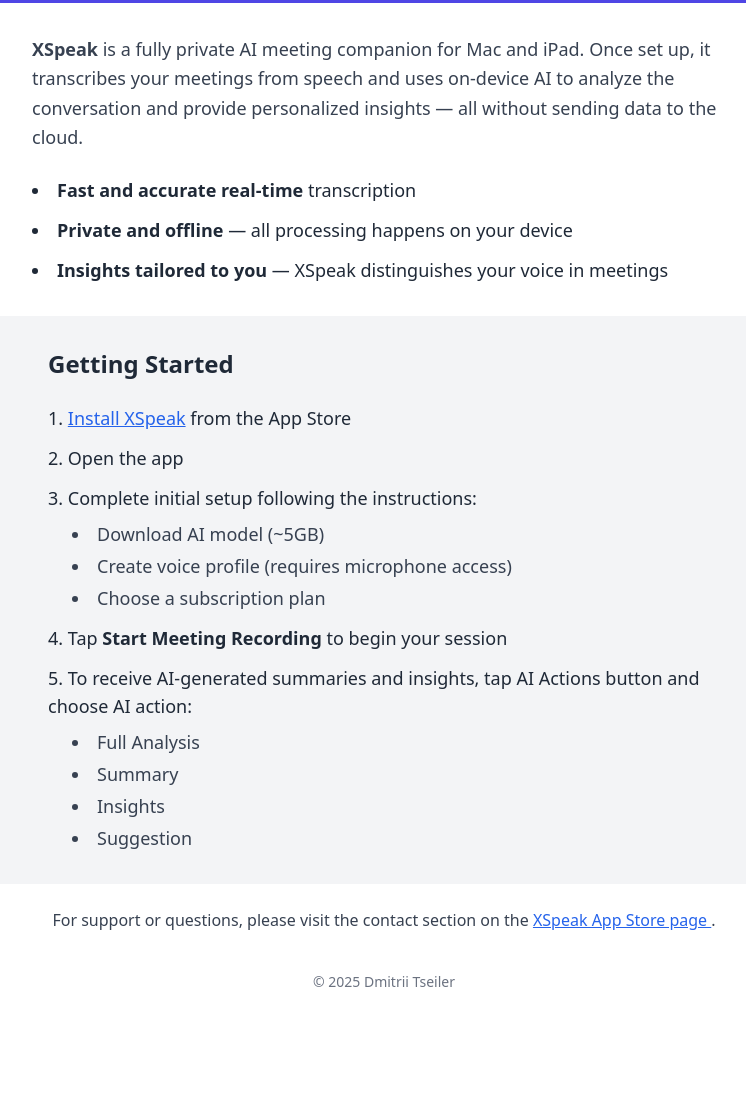
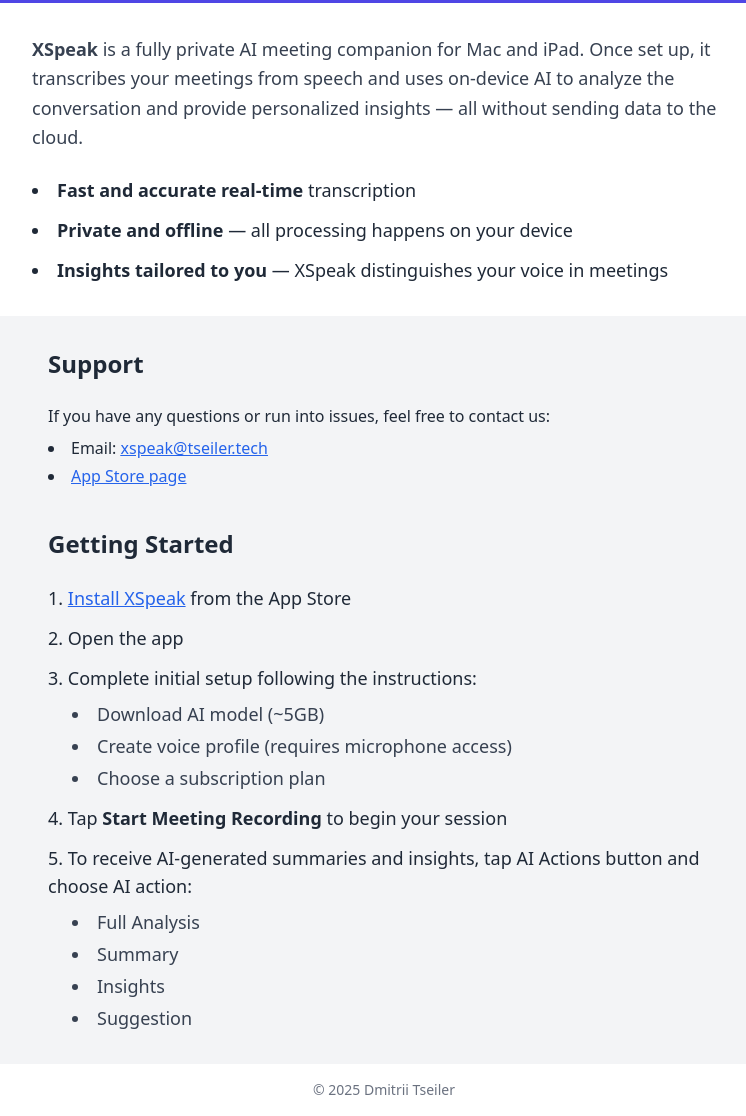
Before and after one commit to tseylerd/tseylerd.github.io, a plain HTML site: page xspeak/index.html in a window 1280 px wide. Shown: the part 241-1357 px from the top of the page, without its empty margins (256-1002 px from the left). Before the commit the page ends 1249 px from the top, so only its background shows below. Drawn offline with nearby package versions, Linux system fonts and the light colour scheme.

Commit message:
add email to support page

```diff
--- a/xspeak/index.html
+++ b/xspeak/index.html
@@ -35,6 +35,28 @@
 <!-- Getting Started -->
 <section class="bg-gray-100 p-8">
     <div class="max-w-2xl mx-auto">
+        <h2 class="text-2xl font-bold mb-6">Support</h2>
+        <p>If you have any questions or run into issues, feel free to contact us:</p>
+        <ul class="list-disc list-inside mt-2 space-y-1">
+            <li>
+                Email:
+                <span id="point" class="text-blue-600 underline hover:text-blue-800 cursor-pointer"></span>
+            </li>
+            <li>
+                <a href="https://apps.apple.com/us/app/xspeak/id6748146688" class="text-blue-600 underline hover:text-blue-800 cursor-pointer">
+                    App Store page
+                </a>
+            </li>
+        </ul>
+        <script>
+            const user = "xspeak";
+            const domain = "tseiler.tech";
+            const email = `${user}@${domain}`;
+            const element = document.getElementById("point");
+            element.innerHTML = `<a href="mailto:${email}">${email}</a>`;
+        </script>
+    </div>
+    <div class="max-w-2xl mx-auto mt-10">
         <h2 class="text-2xl font-bold mb-6">Getting Started</h2>
 
         <ol class="list-decimal list-inside space-y-3 text-gray-800 text-lg">
@@ -63,13 +85,6 @@
         </ol>
     </div>
 </section>
-<!-- Contact Info -->
-<section class="p-6 text-center text-gray-700 text-base">
-    For support or questions, please visit the contact section on the
-    <a href="https://apps.apple.com/us/app/xspeak/id6748146688" class="text-blue-600 underline hover:text-blue-800 transition">
-        XSpeak App Store page
-    </a>.
-</section>
 <!-- Footer -->
 <footer class="text-center text-sm text-gray-500 p-4">
     © 2025 Dmitrii Tseiler
```
